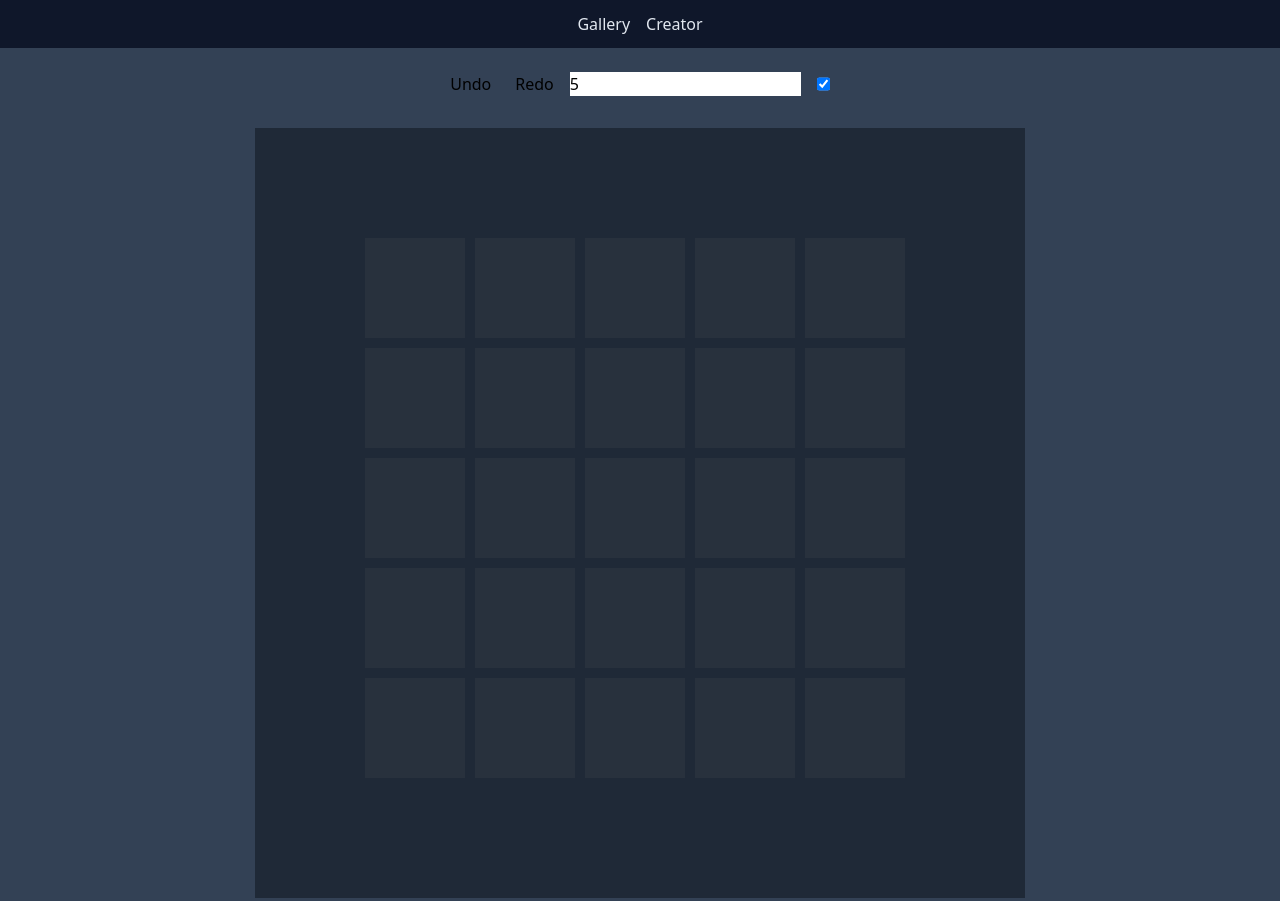
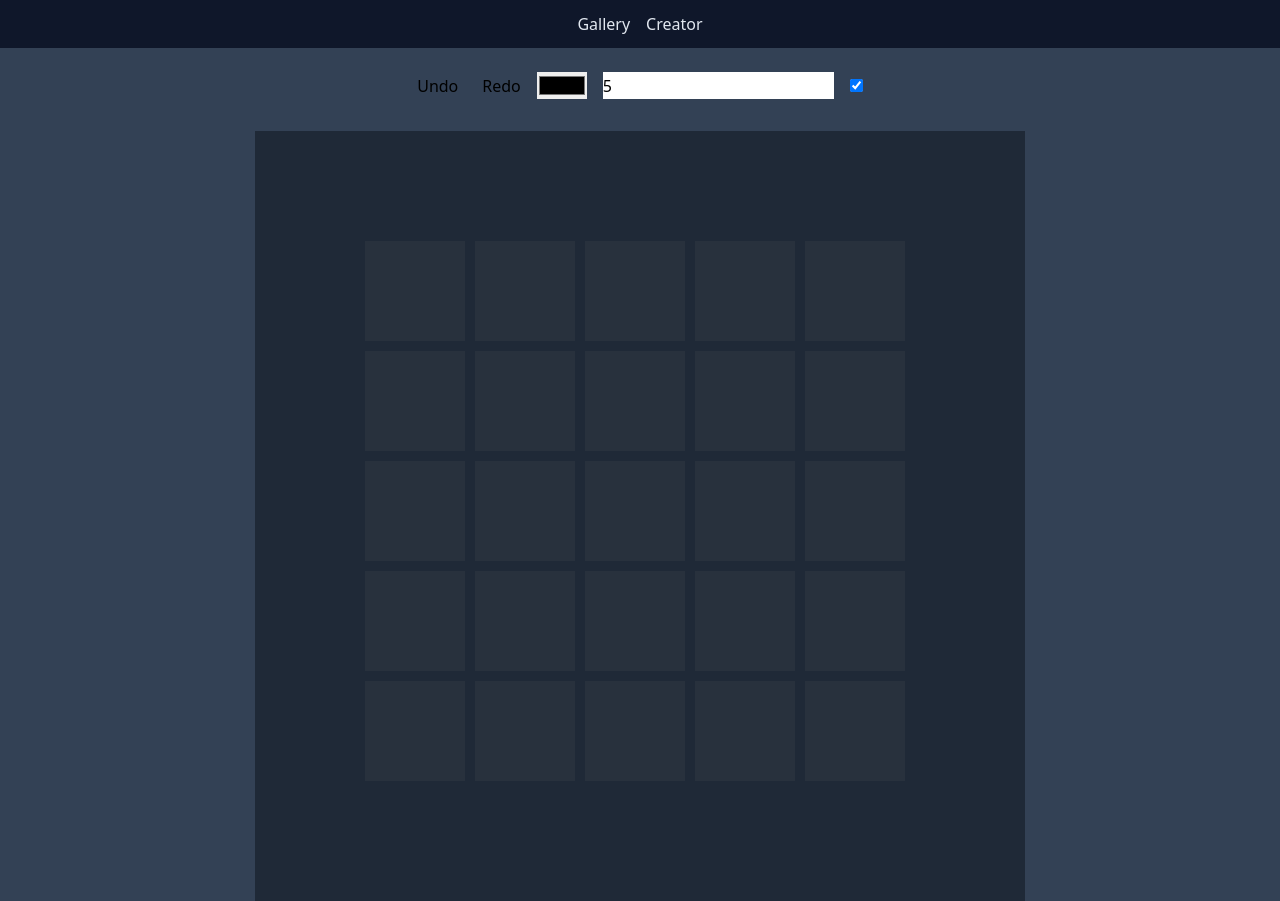
Before and after one commit to mkalino1/stained-glass, a Nuxt app: page /creator in a window 1280 px wide. Built offline with nearby package versions, Linux system fonts and the light colour scheme.

Commit message:
feat: :sparkles: Add shape color picker

```diff
--- a/components/ArtCanvas.vue
+++ b/components/ArtCanvas.vue
@@ -3,7 +3,7 @@
     <template v-for="column in resolution">
       <svg v-for="row in resolution" @mouseover="buildShadowShape(column, row)" :x="110 * row" :y="110 * column">
         <rect @click="$emit('addShape', column, row)" class="fixed" width="100" height="100" :fill="'#66666620'" />
-        <path v-for="el in shapesOnTile(column, row)" fill="#229922" stroke="#123712" stroke-width="5" :d="el.path"
+        <path v-for="el in shapesOnTile(column, row)" :fill="el.color" stroke="#123712" stroke-width="5" :d="el.path"
           @contextmenu.prevent="console.log('preventing')" :style="{
             'transform-origin': '50px 50px',
             'transform': `rotate(${el.angle}deg)`,
@@ -16,11 +16,12 @@
 </template>
 
 <script setup lang="ts">
-const { shapes, rotationCounter, bloatMode } = defineProps<{
+const { shapes, rotationCounter, bloatMode, color } = defineProps<{
   shapes: Shape[],
   resolution: number,
   rotationCounter: number,
-  bloatMode: boolean
+  bloatMode: boolean,
+  color: string
 }>()
 defineEmits<{
   addShape: [column: number, row: number]
@@ -29,7 +30,7 @@ defineEmits<{
 const shadowShape = ref<Shape | null>()
 const shapesToRender = computed(() => shadowShape.value ? [...shapes, shadowShape.value] : shapes)
 function buildShadowShape(column: number, row: number) {
-  shadowShape.value = buildShape(column, row, bloatMode, rotationCounter, true)
+  shadowShape.value = buildShape(column, row, bloatMode, rotationCounter, color, true)
 }
 watch(() => rotationCounter, () => {
   if (shadowShape.value) {
--- a/components/ArtControls.vue
+++ b/components/ArtControls.vue
@@ -2,6 +2,7 @@
   <div class="flex gap-4 justify-center">
     <button @click="$emit('undoHistory')" :disabled="canUndo" class="mr-2">Undo</button>
     <button @click="$emit('redoHistory')" :disabled="canRedo">Redo</button>
+    <input type="color" v-model="color" />
     <input v-model.number="resolution" />
     <input type="checkbox" v-model="bloatMode" />
   </div>
@@ -12,4 +13,5 @@ defineProps<{ canUndo: boolean, canRedo: boolean }>()
 defineEmits<{ undoHistory: [], redoHistory: [] }>()
 const bloatMode = defineModel('bloatMode')
 const resolution = defineModel('resolution')
+const color = defineModel('color')
 </script>
--- a/pages/creator.vue
+++ b/pages/creator.vue
@@ -1,9 +1,10 @@
 <template>
   <div class="flex flex-col items-center gap-8 mt-6">
     <ArtControls @redo-history="redoHistory" @undo-history="undoHistory" v-model:bloat-mode="bloatMode"
-      v-model:resolution="resolution" :can-undo="historyIndex <= 0" :can-redo="historyIndex >= history.length - 1" />
+      v-model:resolution="resolution" v-model:color="color" :can-undo="historyIndex <= 0"
+      :can-redo="historyIndex >= history.length - 1" />
     <ArtCanvas @wheel="handleWheel" @add-shape="addShape" :shapes="shapes" :resolution="resolution"
-      :bloat-mode="bloatMode" :rotation-counter="rotationCounter" />
+      :bloat-mode="bloatMode" :rotation-counter="rotationCounter" :color="color" />
   </div>
 </template>
 
@@ -11,7 +12,7 @@
 //Shapes
 const shapes = ref<Shape[]>([])
 function addShape(column: number, row: number) {
-  shapes.value.push(buildShape(column, row, bloatMode.value, rotationCounter.value))
+  shapes.value.push(buildShape(column, row, bloatMode.value, rotationCounter.value, color.value))
   pushHistory()
 }
 
@@ -41,4 +42,7 @@ const rotationCounter = ref(0)
 function handleWheel(event: WheelEvent) {
   rotationCounter.value += event.deltaY < 0 ? 1 : -1
 }
+
+//Color
+const color = ref('b0914d')
 </script>
--- a/types/shape.d.ts
+++ b/types/shape.d.ts
@@ -5,4 +5,5 @@ type Shape = {
     path: string;
     opacity: number;
     isShadow: boolean;
+    color: string;
 };
--- a/utils/shape.ts
+++ b/utils/shape.ts
@@ -1,11 +1,12 @@
-function buildShape(column: number, row: number, bloatMode = false, rotationCounter = 0, shadow = false,): Shape {
+function buildShape(column: number, row: number, bloatMode = false, rotationCounter = 0, color: string, shadow = false): Shape {
   return ({
     column: column,
     row: row,
     angle: 90 * (rotationCounter % 4),
     path: buildPath(bloatMode),
     opacity: shadow ? 0.3 : 0.8,
-    isShadow: shadow
+    isShadow: shadow,
+    color: color
   })
 }
 
```
